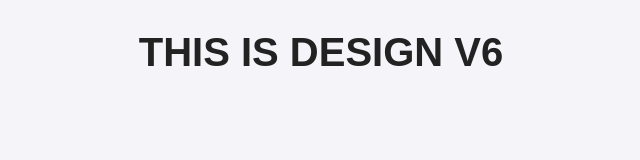
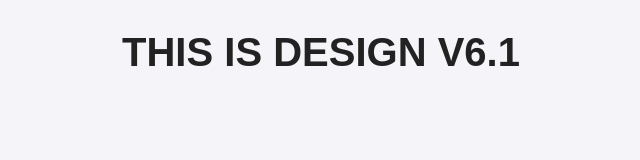
Before and after one commit to faizanSayyed7/myrepo, a plain HTML site: page index.html in a window 1280 px wide. Shown: the whole page, without its empty margins (319-959 px from the left). Drawn offline with Linux system fonts and the light colour scheme.

Commit message:
changed to v6.1

```diff
--- a/index.html
+++ b/index.html
@@ -8,7 +8,7 @@
 </head>
 <body>
     <header>
-        <h1>This is design v6</h1>
+        <h1>This is design v6.1</h1>
     </header>
 </body>
 </html>
```
